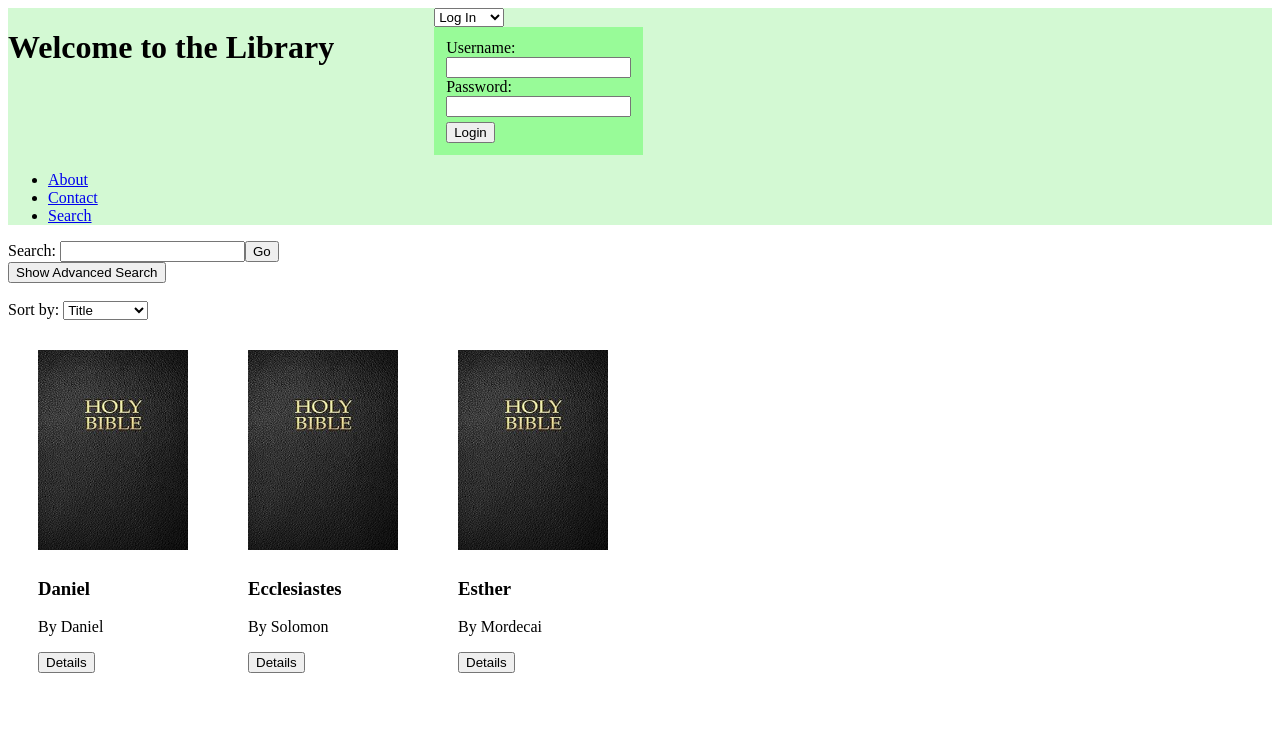
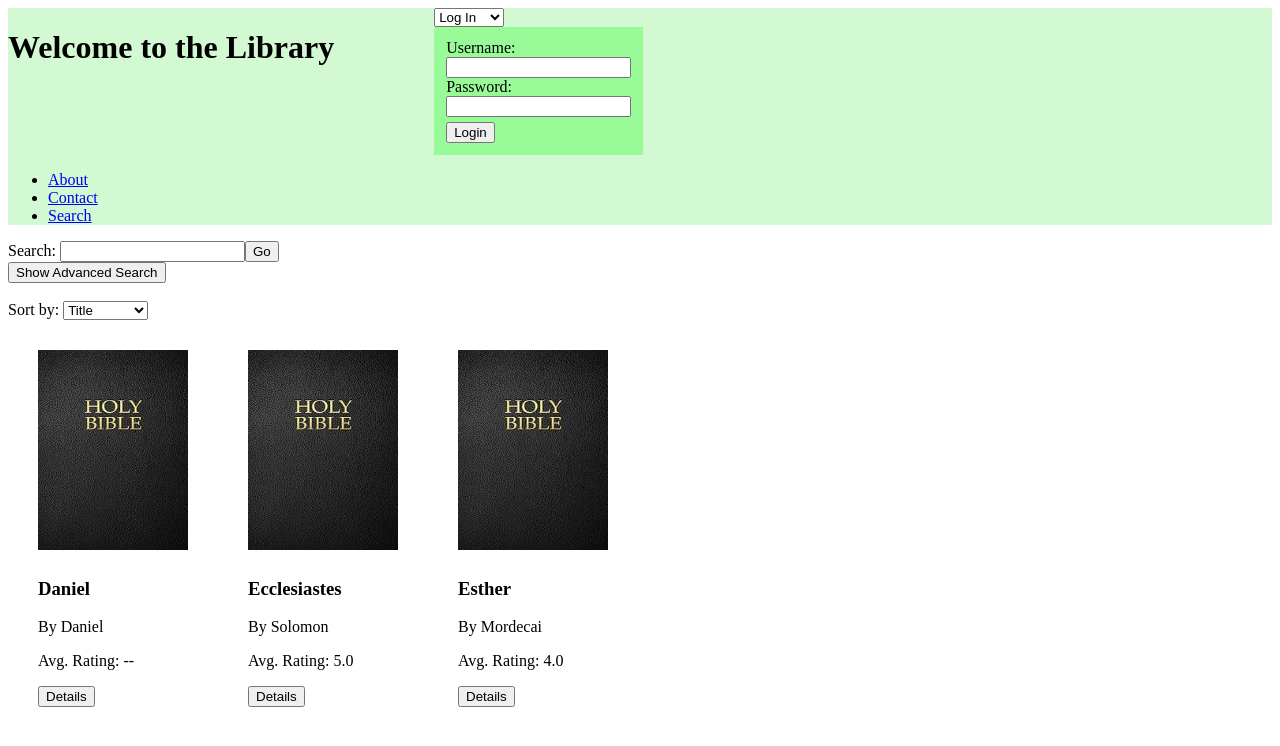
Before and after one commit to kortrk/library, an Angular app in the folder frontend/: page / in a window 1280 px wide. Shown: the top 746 px of the page. Built offline with nearby package versions, Linux system fonts and the light colour scheme.

Commit message:
display avg user rating on main page

```diff
--- a/frontend/src/app/display-book/display-book.component.html
+++ b/frontend/src/app/display-book/display-book.component.html
@@ -5,6 +5,7 @@
   <span class="book-basic-info">
     <h3>{{book.title}}</h3>
     <p>By {{book.author}}</p>
+    <p>Avg. Rating: {{averageUserRating(book.id)}}</p>
   </span>
   <button [routerLink]="['/details', {id: book.id}]">Details</button>
   @if(assumeLoggedIn()){
--- a/frontend/src/app/display-book/display-book.component.ts
+++ b/frontend/src/app/display-book/display-book.component.ts
@@ -1,6 +1,7 @@
-import { Component, Input } from '@angular/core';
+import { Component, Input, inject } from '@angular/core';
 import { Book } from '../book.model';
 import { RouterLink } from '@angular/router';
+import { ReviewDbService } from '../review-db.service';
 
 @Component({
   selector: 'display-book',
@@ -11,6 +12,8 @@ import { RouterLink } from '@angular/router';
 })
 export class DisplayBookComponent {
   @Input() book: Book;
+
+  reviewDbService: ReviewDbService;
 
   constructor(){
     this.book = new Book({
@@ -23,9 +26,21 @@ export class DisplayBookComponent {
       currentBorrower: null,
       duedate: null
     });
+
+    this.reviewDbService = inject(ReviewDbService);
   }
 
   assumeLoggedIn(): boolean {
     return localStorage.getItem("username") !== null
   }
+
+  averageUserRating(bookId: number): string {
+    var reviews = this.reviewDbService.getReviewsFor(bookId);
+    if (reviews.length === 0) return "--";
+    var sum = reviews.reduce((accumulator, currentValue) =>
+      accumulator + currentValue.rating, 0
+    );
+    var avg = sum/reviews.length;
+    return String(avg.toFixed(1));
+  }
 }
--- a/frontend/src/app/review-db.service.ts
+++ b/frontend/src/app/review-db.service.ts
@@ -40,6 +40,12 @@ export class ReviewDbService {
     }
   }
 
+  getReviewsFor(bookId: number): Review[]{
+    return this.getAllReviews().filter((r) =>
+      r.bookId == bookId
+    );
+  }
+
   submitReview(newReview: Review): boolean{
     var reviews = this.getAllReviews();
     reviews.push(newReview);
```
